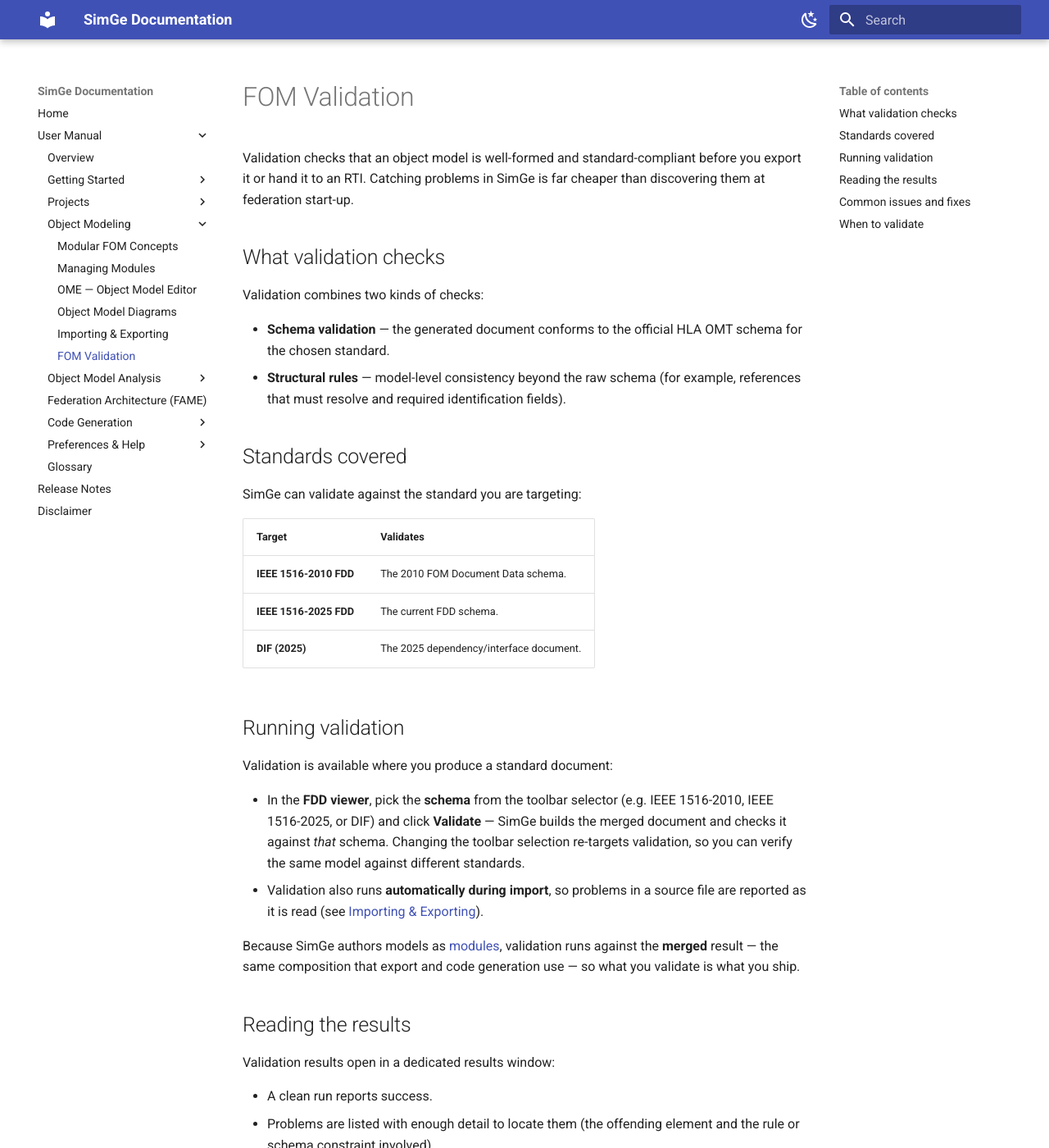
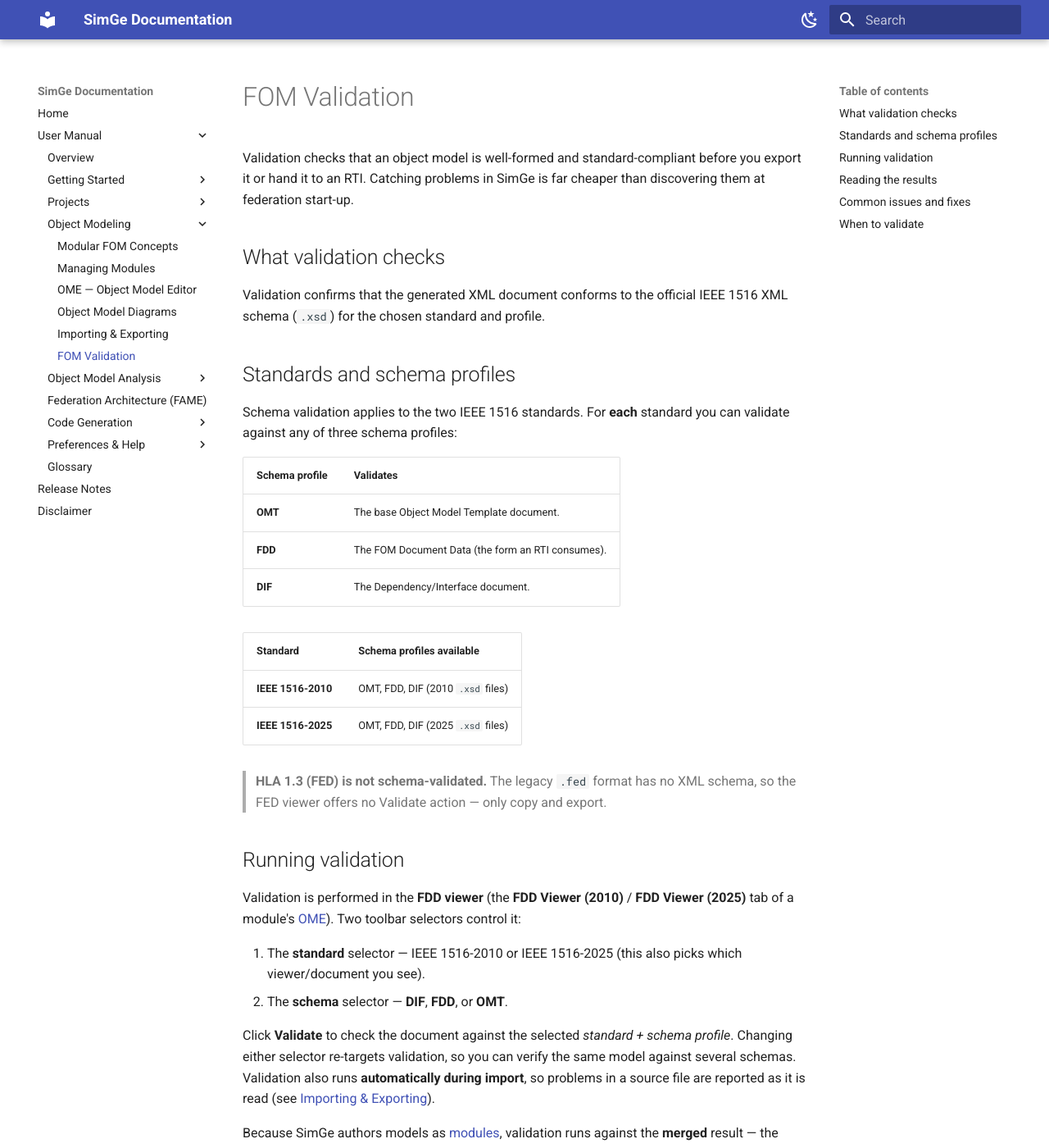
Before and after one commit to otopcu/simge-site, an MkDocs documentation site: the page built from docs/UserManual/Validation.md, in a window 1280 px wide and 1400 px high. Shown: the whole window at 82% size. Built offline with MkDocs 1.6.1 and Material for MkDocs 9.7.7, drawn with Linux system fonts in a browser that asks for light colours.

Commit message:
Publish documentation update (2026-06-02)

```diff
--- a/docs/UserManual/Validation.md
+++ b/docs/UserManual/Validation.md
@@ -4,27 +4,33 @@ Validation checks that an object model is well-formed and standard-compliant bef
 
 ## What validation checks
 
-Validation combines two kinds of checks:
+Validation confirms that the generated XML document conforms to the official IEEE 1516 XML schema (`.xsd`) for the chosen standard and profile.
 
-- **Schema validation** — the generated document conforms to the official HLA OMT schema for the chosen standard.
-- **Structural rules** — model-level consistency beyond the raw schema (for example, references that must resolve and required identification fields).
+## Standards and schema profiles
 
-## Standards covered
+Schema validation applies to the two IEEE 1516 standards. For **each** standard you can validate against any of three schema profiles:
 
-SimGe can validate against the standard you are targeting:
+| Schema profile | Validates |
+|---|---|
+| **OMT** | The base Object Model Template document. |
+| **FDD** | The FOM Document Data (the form an RTI consumes). |
+| **DIF** | The Dependency/Interface document. |
 
-| Target | Validates |
+| Standard | Schema profiles available |
 |---|---|
-| **IEEE 1516-2010 FDD** | The 2010 FOM Document Data schema. |
-| **IEEE 1516-2025 FDD** | The current FDD schema. |
-| **DIF (2025)** | The 2025 dependency/interface document. |
+| **IEEE 1516-2010** | OMT, FDD, DIF (2010 `.xsd` files) |
+| **IEEE 1516-2025** | OMT, FDD, DIF (2025 `.xsd` files) |
+
+> **HLA 1.3 (FED) is not schema-validated.** The legacy `.fed` format has no XML schema, so the FED viewer offers no Validate action — only copy and export.
 
 ## Running validation
 
-Validation is available where you produce a standard document:
+Validation is performed in the **FDD viewer** (the **FDD Viewer (2010)** / **FDD Viewer (2025)** tab of a module's [OME](OME.md)). Two toolbar selectors control it:
 
-- In the **FDD viewer**, pick the **schema** from the toolbar selector (e.g. IEEE 1516-2010, IEEE 1516-2025, or DIF) and click **Validate** — SimGe builds the merged document and checks it against *that* schema. Changing the toolbar selection re-targets validation, so you can verify the same model against different standards.
-- Validation also runs **automatically during import**, so problems in a source file are reported as it is read (see [Importing & Exporting](ImportExport.md)).
+1. The **standard** selector — IEEE 1516-2010 or IEEE 1516-2025 (this also picks which viewer/document you see).
+2. The **schema** selector — **DIF**, **FDD**, or **OMT**.
+
+Click **Validate** to check the document against the selected *standard + schema profile*. Changing either selector re-targets validation, so you can verify the same model against several schemas. Validation also runs **automatically during import**, so problems in a source file are reported as it is read (see [Importing & Exporting](ImportExport.md)).
 
 Because SimGe authors models as [modules](ModularFOM.md), validation runs against the **merged** result — the same composition that export and code generation use — so what you validate is what you ship.
 
```
